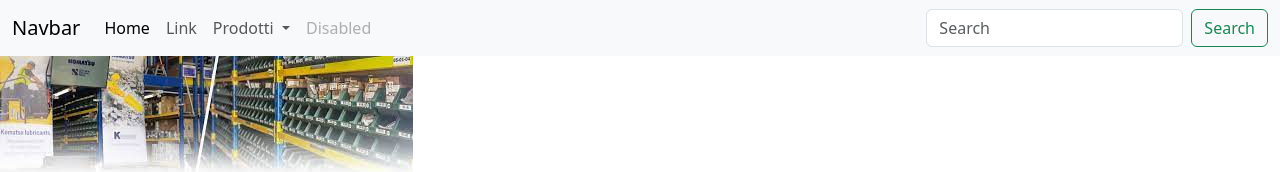
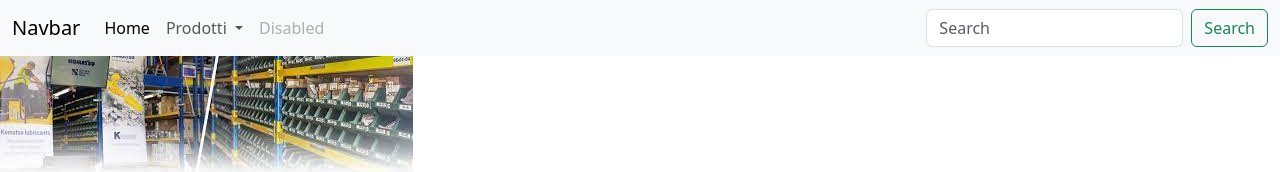
Before and after one commit to Gabriele174/Caccia-al-tesoro-3C, a website: page VerificaBootstrap1.html in a window 1280 px wide. Shown: the top 172 px of the page. Drawn offline with nearby package versions, Linux system fonts and the light colour scheme.

Commit message:
Update VerificaBootstrap1.html

```diff
--- a/VerificaBootstrap1.html
+++ b/VerificaBootstrap1.html
@@ -19,7 +19,6 @@
           <a class="nav-link active" aria-current="page" href="#">Home</a>
         </li>
         <li class="nav-item">
-          <a class="nav-link" href="#">Link</a>
         </li>
         <li class="nav-item dropdown">
           <a class="nav-link dropdown-toggle" href="#" role="button" data-bs-toggle="dropdown" aria-expanded="false">
```
